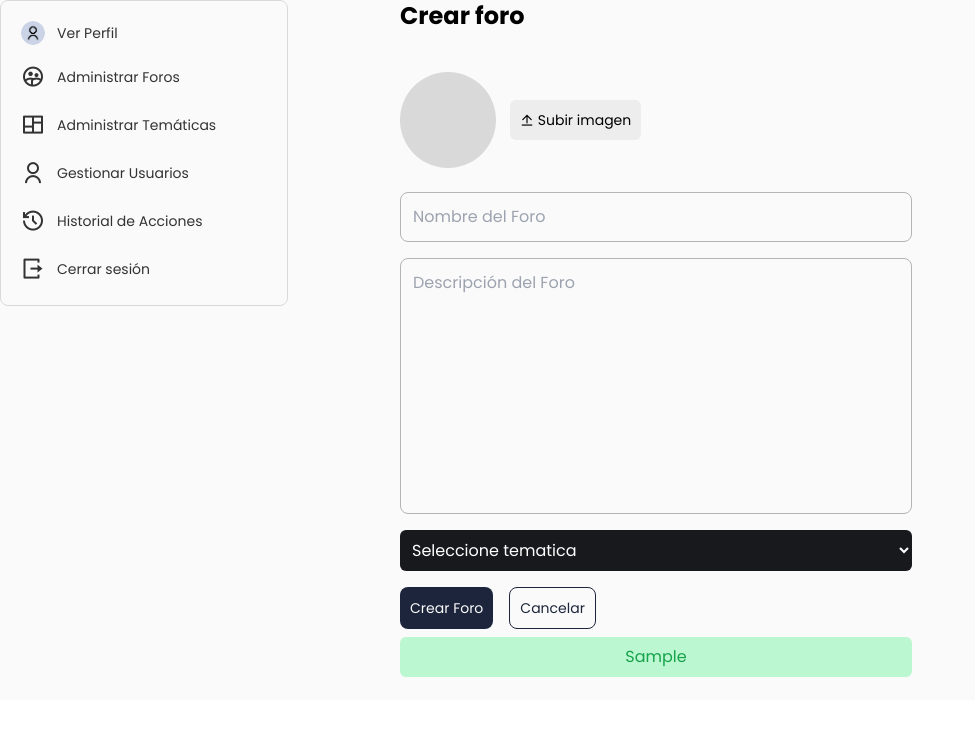
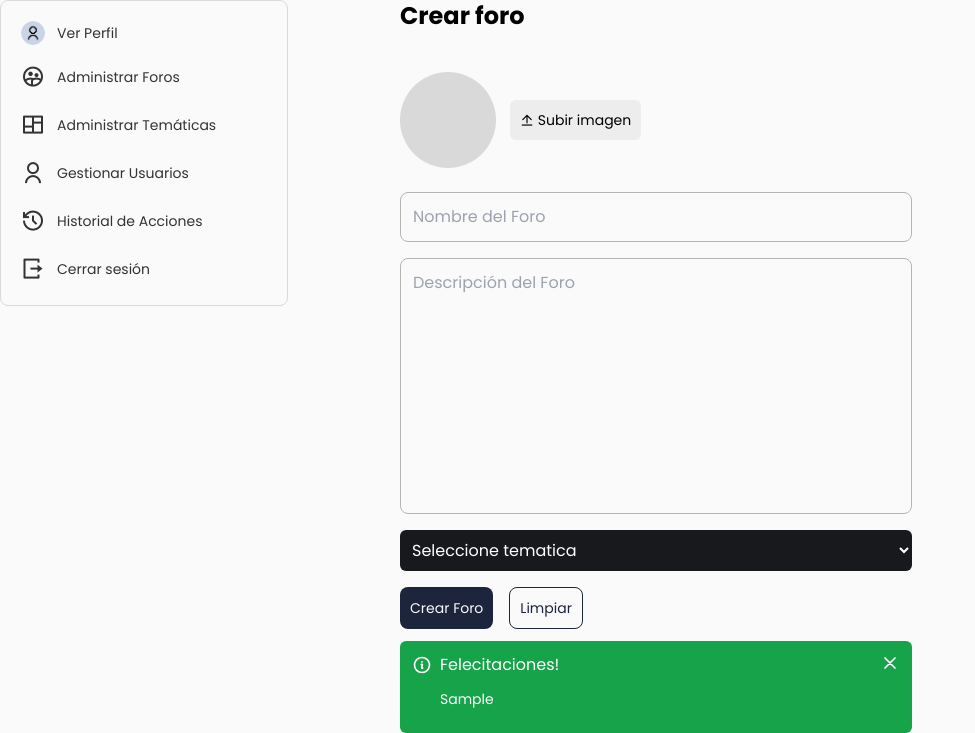
Before and after one commit to johan2160/Foros, a Django app: template foros/templates/crear_foro.html in a window 1280 px wide. Shown: the part 100-833 px from the top of the page, without its empty margins (0-975 px from the left). Before the commit the page ends 777 px from the top, so only its background shows below. Run offline with Django 5.2, Linux system fonts and the light colour scheme; tables that the repository leaves empty hold one stand-in row (values such as "Sample post"); the template is opened without the code that fills it: values that come from a table or form of the project are taken from there, most other values are stand-ins (such as "Sample title", 1, 10 or a date in 2020); parts of the project's set-up code (start-up, migrations or seed data) failed here and were passed over; some libraries are stand-ins or nearby versions.

Commit message:
feat: mejorar la funcionalidad de la página "Crear Foro"
- Se cambió el botón de "Cancelar" por "Limpiar" en el formulario.
- Se añadió una alerta de éxito con icono y funcionalidad para cerrarla.
- Se mejoró la legibilidad del mensaje de éxito y se añadió un script para cerrar la alerta.
- Se implementó una lógica para recargar la página si se navega hacia atrás desde la caché.

```diff
--- a/foros/templates/crear_foro.html
+++ b/foros/templates/crear_foro.html
@@ -37,7 +37,7 @@ ForoVox | Crear Foro
         <button type="submit" class="p-[0.625rem] rounded-lg text-sm bg-[#1c253b] text-[#fafafa] hover:opacity-95">Crear
           Foro</button>
         <button type="reset"
-          class="p-[0.625rem] rounded-lg text-sm bg-[#fafafa] text-[#1c253b] border border-[#1c253b] hover:bg-[#F1F3F8]">Cancelar</button>
+          class="p-[0.625rem] rounded-lg text-sm bg-[#fafafa] text-[#1c253b] border border-[#1c253b] hover:bg-[#F1F3F8]">Limpiar</button>
       </div>
 
       {% if errores %}
@@ -51,7 +51,26 @@ ForoVox | Crear Foro
 
       {% if mensaje_exito %}
 
-        <p class="w-full max-w-lg px-2 py-2 rounded-md  text-green-600 text-center bg-green-200 translate-y-2">{{ mensaje_exito }}</p>
+        <div role="alert" class="mt-3 relative flex flex-col w-full p-3 text-sm text-white bg-green-600 rounded-md" id="alert">
+          <p class="flex text-base">
+            <svg xmlns="http://www.w3.org/2000/svg" fill="none" viewBox="0 0 24 24" stroke-width="2" stroke="currentColor" class="h-5 w-5 mr-2 mt-0.5"><path stroke-linecap="round" stroke-linejoin="round" d="M11.25 11.25l.041-.02a.75.75 0 011.063.852l-.708 2.836a.75.75 0 001.063.853l.041-.021M21 12a9 9 0 11-18 0 9 9 0 0118 0zm-9-3.75h.008v.008H12V8.25z"></path></svg>
+            Felecitaciones!
+          </p>
+          <p class="ml-4 p-3">
+            {{ mensaje_exito }}
+          </p>
+
+          <button class="flex items-center justify-center transition-all w-8 h-8 rounded-md text-white hover:bg-white/10 active:bg-white/10 absolute top-1.5 right-1.5" type="button" onclick="closeAlert()">
+            <svg xmlns="http://www.w3.org/2000/svg" fill="none" viewBox="0 0 24 24" stroke="currentColor" class="h-5 w-5" stroke-width="2"><path stroke-linecap="round" stroke-linejoin="round" d="M6 18L18 6M6 6l12 12"></path></svg>
+          </button>
+        </div>
+
+        <script>
+          function closeAlert() {
+            const alertElement = document.getElementById('alert');
+            alertElement.style.display = 'none';
+          }
+        </script>
 
       {% endif %}
     </form>
@@ -65,5 +84,12 @@ ForoVox | Crear Foro
     fotoDePerfil.src = URL.createObjectURL(inputFile.files[0]);
   }
 
+  window.addEventListener('pageshow', function(event) {
+    if (event.persisted) {
+      // Si la página es mostrada desde la cache (navegar hacia atrás), la recargamos
+      window.location.reload();
+    }
+  });
+
 </script>
 {% endblock %}
```
